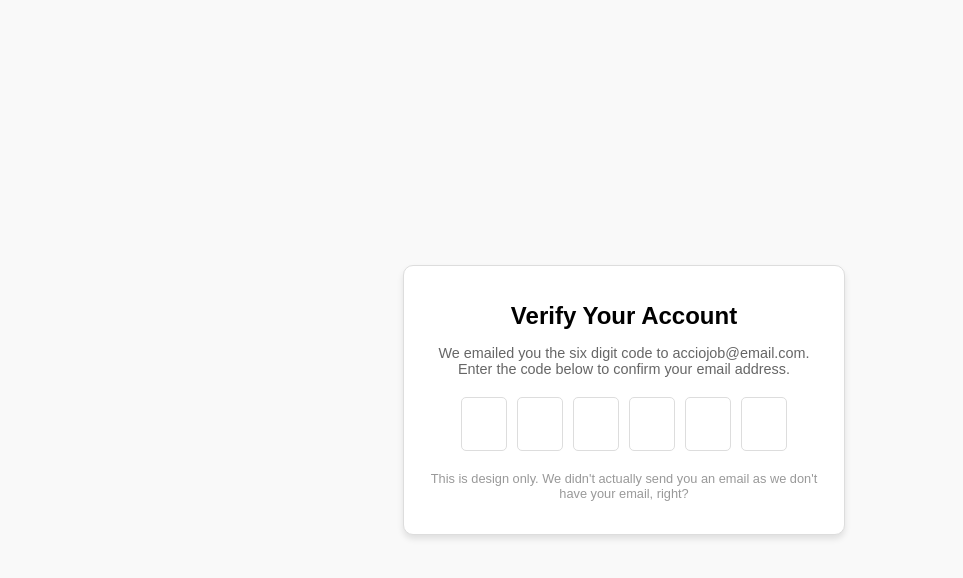
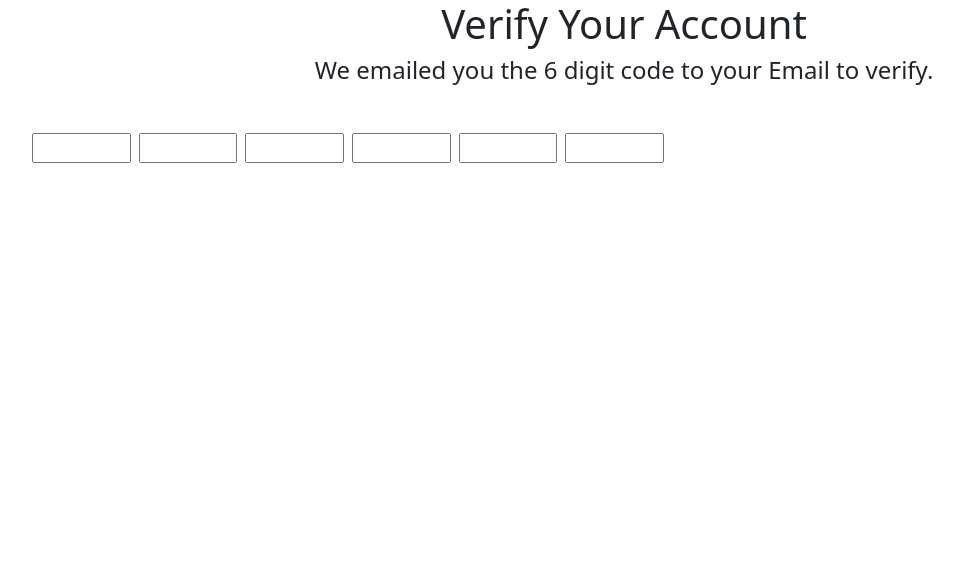
Before and after one commit to acciojob/OTP-kaushalkrsna1602, a website: page main.html in a window 1280 px wide. Shown: the whole page, without its empty margins (16-979 px from the left). Drawn offline with nearby package versions, Linux system fonts and the light colour scheme.

Commit message:
created a submission

```diff
--- a/main.html
+++ b/main.html
@@ -1,25 +1,44 @@
 <!DOCTYPE html>
-<html lang="en">
+
+<html>
+
 <head>
-  <meta charset="UTF-8">
-  <meta name="viewport" content="width=device-width, initial-scale=1.0">
-  <title>OTP Verification</title>
-  <link rel="stylesheet" href="styles.css">
+	<link rel="stylesheet" href="https://cdn.jsdelivr.net/npm/bootstrap@5.3.3/dist/css/bootstrap.min.css" integrity="sha384-QWTKZyjpPEjISv5WaRU9OFeRpok6YctnYmDr5pNlyT2bRjXh0JMhjY6hW+ALEwIH" crossorigin="anonymous">
+	<link rel="stylesheet" href="styles.css">
 </head>
+
 <body>
-  <div class="container">
-    <h1 id="verification_heading">Verify Your Account</h1>
-    <p id="verification_subtext">We emailed you the six digit code to acciojob@email.com. Enter the code below to confirm your email address.</p>
-    <div class="code-container">
-      <input type="text" class="code" maxlength="1">
-      <input type="text" class="code" maxlength="1">
-      <input type="text" class="code" maxlength="1">
-      <input type="text" class="code" maxlength="1">
-      <input type="text" class="code" maxlength="1">
-      <input type="text" class="code" maxlength="1">
-    </div>
-    <p class="note">This is design only. We didn't actually send you an email as we don't have your email, right?</p>
-  </div>
-  <script src="script.js"></script>
+	<!-- the entire body must be written by student -->
+	<h1 id = "verification_heading">Verify Your Account</h1>
+	<h4 id = "verification_subtext">We emailed you the 6 digit code to your Email to verify.</h4>
+
+	<div id = "otp" class = "code-container row d-flex gap-2 m-5">
+		<input class = "code col-1" type = "text" maxlength = '1'>
+		<input class = "code col-1" type = "text" maxlength = '1'>
+		<input class = "code col-1" type = "text" maxlength = '1'>
+		<input class = "code col-1" type = "text" maxlength = '1'>
+		<input class = "code col-1" type = "text" maxlength = '1'>
+		<input class = "code col-1" type = "text" maxlength = '1'>
+	</div>
+
+
+
+
+
+
+
+
+
+
+
+
+
+
+
+
+	<script type="text/javascript" src="./script.js">
+</script>
+
 </body>
+
 </html>
--- a/styles.css
+++ b/styles.css
@@ -1,56 +1,7 @@
-body {
-  font-family: Arial, sans-serif;
-  display: flex;
-  justify-content: center;
-  align-items: center;
-  height: 100vh;
-  margin: 0;
-  background-color: #f9f9f9;
+#verification_heading{
+	text-align : center;
 }
 
-.container {
-  text-align: center;
-  padding: 20px;
-  border: 1px solid #ddd;
-  background-color: #fff;
-  border-radius: 10px;
-  width: 400px;
-  box-shadow: 0 4px 6px rgba(0, 0, 0, 0.1);
+#verification_subtext{
+	text-align : center;
 }
-
-#verification_heading {
-  font-size: 1.5rem;
-  margin-bottom: 10px;
-}
-
-#verification_subtext {
-  font-size: 0.9rem;
-  color: #666;
-  margin-bottom: 20px;
-}
-
-.code-container {
-  display: flex;
-  justify-content: center;
-  gap: 10px;
-  margin-bottom: 20px;
-}
-
-.code {
-  width: 40px;
-  height: 50px;
-  font-size: 1.5rem;
-  text-align: center;
-  border: 1px solid #ddd;
-  border-radius: 5px;
-}
-
-.code:focus {
-  border-color: #007bff;
-  outline: none;
-}
-
-.note {
-  font-size: 0.8rem;
-  color: #999;
-}
```
